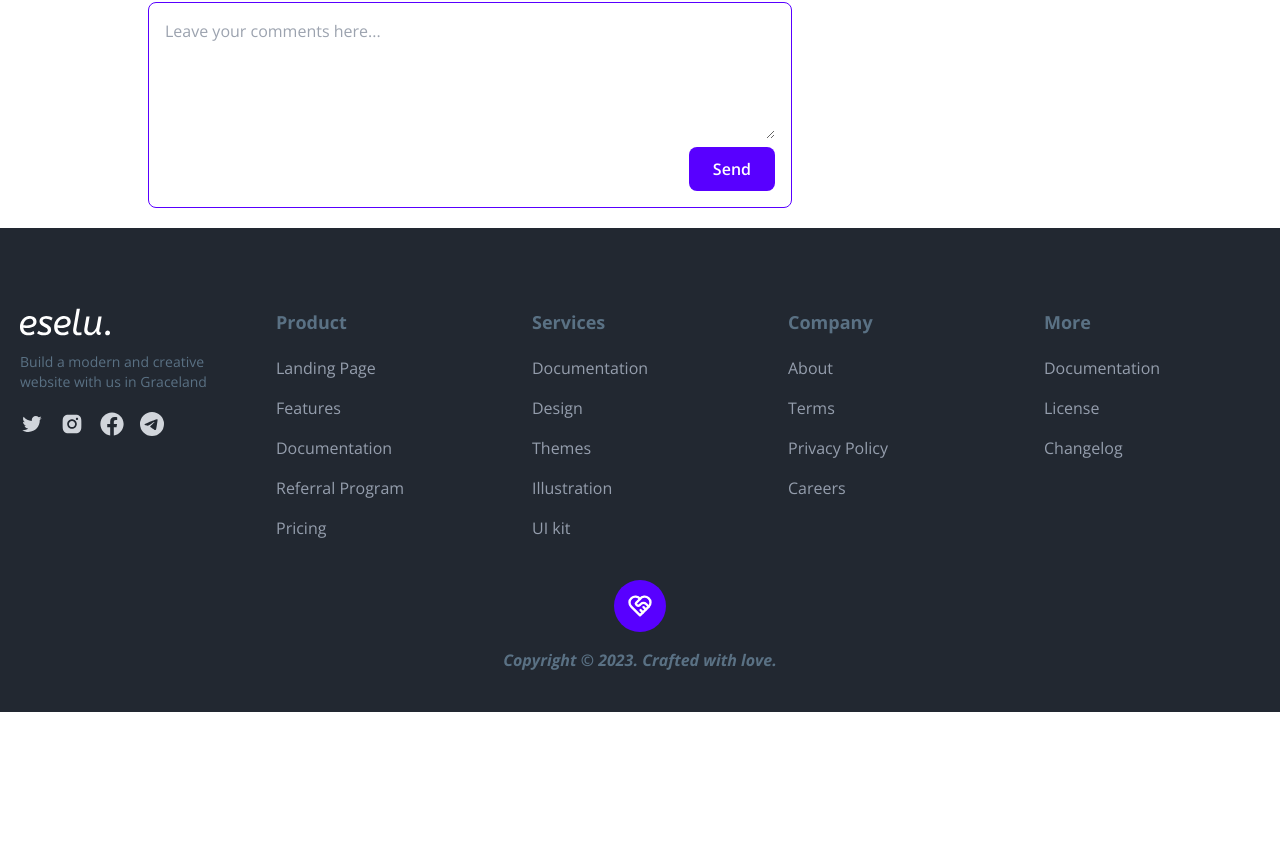
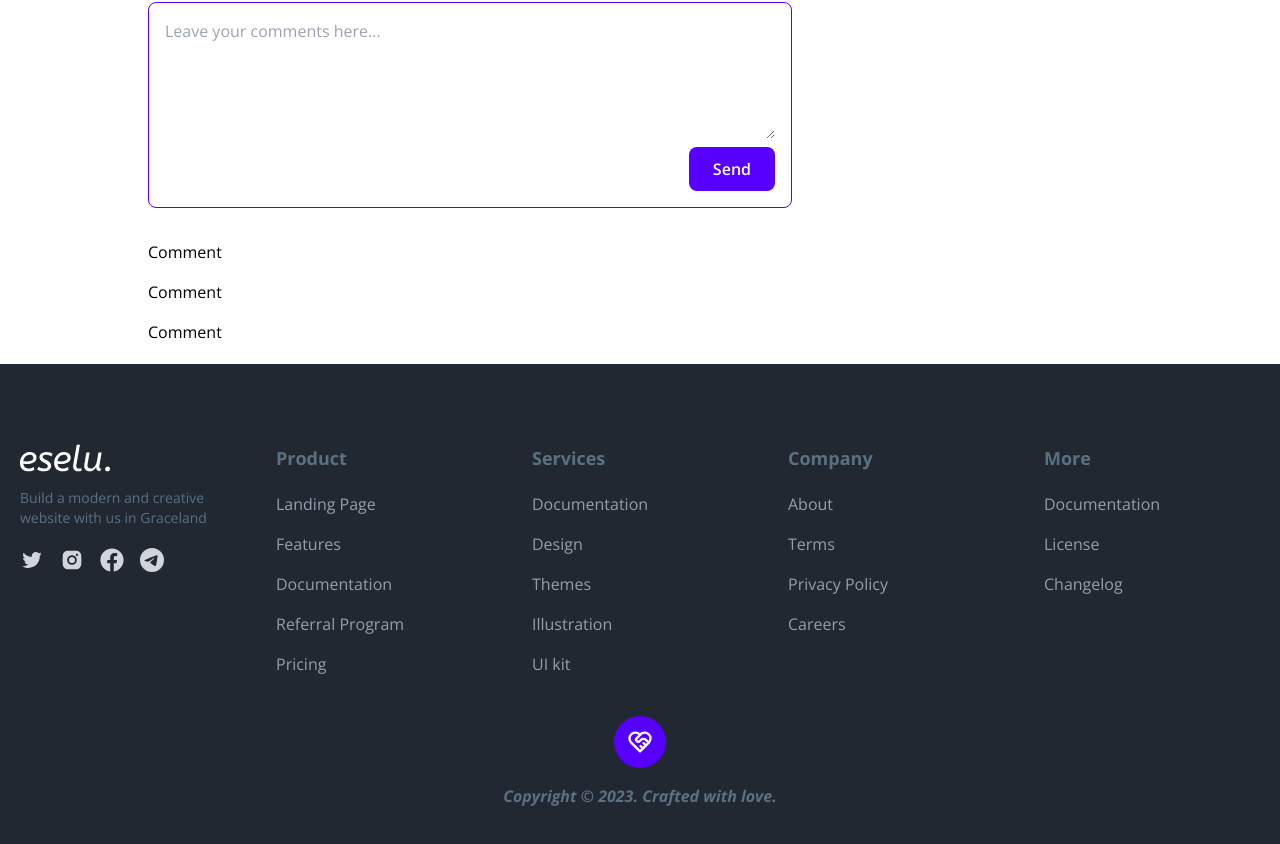
Before and after one commit to levilu800b/Frontend-Blog, a React (Create React App) app: page /blog/1 in a window 1280 px wide. Shown: the part 882-1726 px from the top of the page. Before the commit the page ends 1594 px from the top, so only its background shows below. Built offline with nearby package versions, Linux system fonts and the light colour scheme.

Commit message:
comment outputs

```diff
--- /dev/null
+++ b/src/components/Comments/Comment.jsx
@@ -0,0 +1,9 @@
+import React from 'react'
+
+const Comment = () => {
+  return (
+    <div>Comment</div>
+  )
+}
+
+export default Comment
--- a/src/components/Comments/CommentsContainer.jsx
+++ b/src/components/Comments/CommentsContainer.jsx
@@ -1,19 +1,21 @@
-import React, { useState, useEffect } from 'react'
+import React, { useState, useEffect } from 'react';
+import Comment from './Comment';
 
 import { getCommentsData } from '../../data/comments';
-import CommentForm from './CommentForm'
+import CommentForm from './CommentForm';
 
 const CommentsContainer = ({ className }) => {
 	const [comments, setComments] = useState([]);
+	const mainComments = comments.filter((comment) => comment.parent === null);
 
 	console.log(comments);
 
 	useEffect(() => {
-        (async() => {
+		(async () => {
 			const commentData = await getCommentsData();
 			setComments(commentData);
-        }) ()
-    }, [])
+		})();
+	}, []);
 
 	const addCommentHandler = (value, parent = null, replyOnUser = null) => {
 		const newComment = {
@@ -31,14 +33,21 @@ const CommentsContainer = ({ className }) => {
 		setComments((currentState) => {
 			return [newComment, ...currentState];
 		});
-    }
-
+	};
 
 	return (
 		<div className={`${className}`}>
-        <CommentForm btnLabel="Send" formSubmitHandler={(value) => addCommentHandler(value)} />
+			<CommentForm
+				btnLabel="Send"
+				formSubmitHandler={(value) => addCommentHandler(value)}
+			/>
+            <div className='space-y-4 mt-8'>
+                {mainComments.map((comment) => (
+                    <Comment />
+                ))}
             </div>
-  )
-}
+		</div>
+	);
+};
 
-export default CommentsContainer
+export default CommentsContainer;
```
Lines whose indentation alone changed are shown as unchanged.
